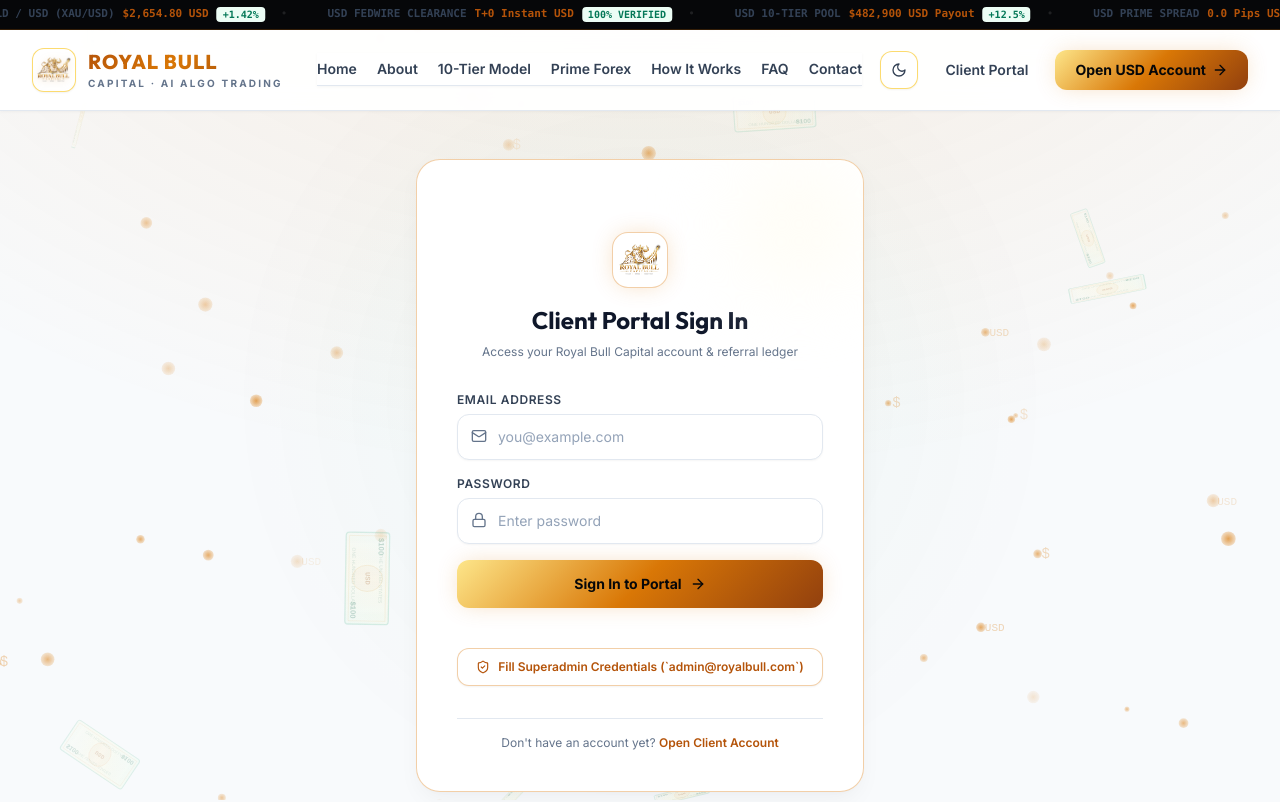
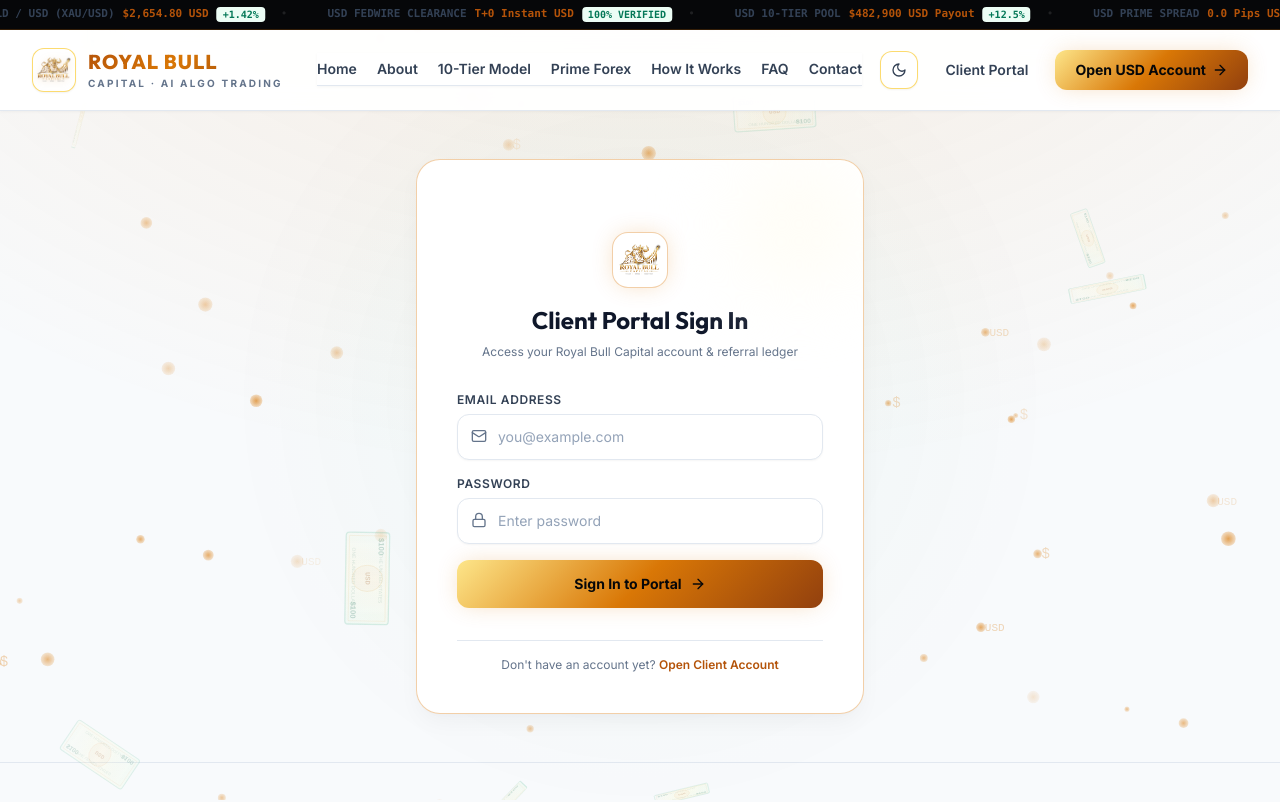
Before and after one commit to royalcapital743-sys/royal-bull-capital, a React (Vite) app in the folder frontend/: page /login in a window 1280 px wide. Shown: the top 802 px of the page. Built offline with nearby package versions, Linux system fonts and the light colour scheme; no server answers.

Commit message:
feat: add Login component for client portal authentication

```diff
--- a/frontend/src/pages/Login.tsx
+++ b/frontend/src/pages/Login.tsx
@@ -1,7 +1,7 @@
 import React, { useState } from 'react';
 import { Link, useNavigate, useSearchParams } from 'react-router-dom';
 import { useAuth } from '../context/AuthContext';
-import { Lock, Mail, ArrowRight, AlertCircle, ShieldCheck } from 'lucide-react';
+import { Lock, Mail, ArrowRight, AlertCircle } from 'lucide-react';
 
 export const Login: React.FC = () => {
   const { login } = useAuth();
@@ -31,11 +31,6 @@
     } finally {
       setLoading(false);
     }
-  };
-
-  const handleFillAdmin = () => {
-    setEmail('admin@royalbull.com');
-    setPassword('Admin123!');
   };
 
 
@@ -101,17 +96,6 @@
           </button>
         </form>
 
-        {/* Superadmin Quick Access */}
-        <div className="pt-2">
-          <button
-            type="button"
-            onClick={handleFillAdmin}
-            className="w-full py-2.5 px-3 rounded-xl bg-obsidian-900 hover:bg-obsidian-850 text-amber-400 border border-amber-500/30 hover:border-amber-500/50 text-xs font-semibold flex items-center justify-center gap-2 transition-all shadow-sm group"
-          >
-            <ShieldCheck className="w-3.5 h-3.5 text-gold-400 group-hover:scale-110 transition-transform" />
-            <span>Fill Superadmin Credentials (`admin@royalbull.com`)</span>
-          </button>
-        </div>
 
         <div className="text-center text-xs text-slate-400 pt-4 border-t border-white/10">
           Don't have an account yet?{' '}
```
